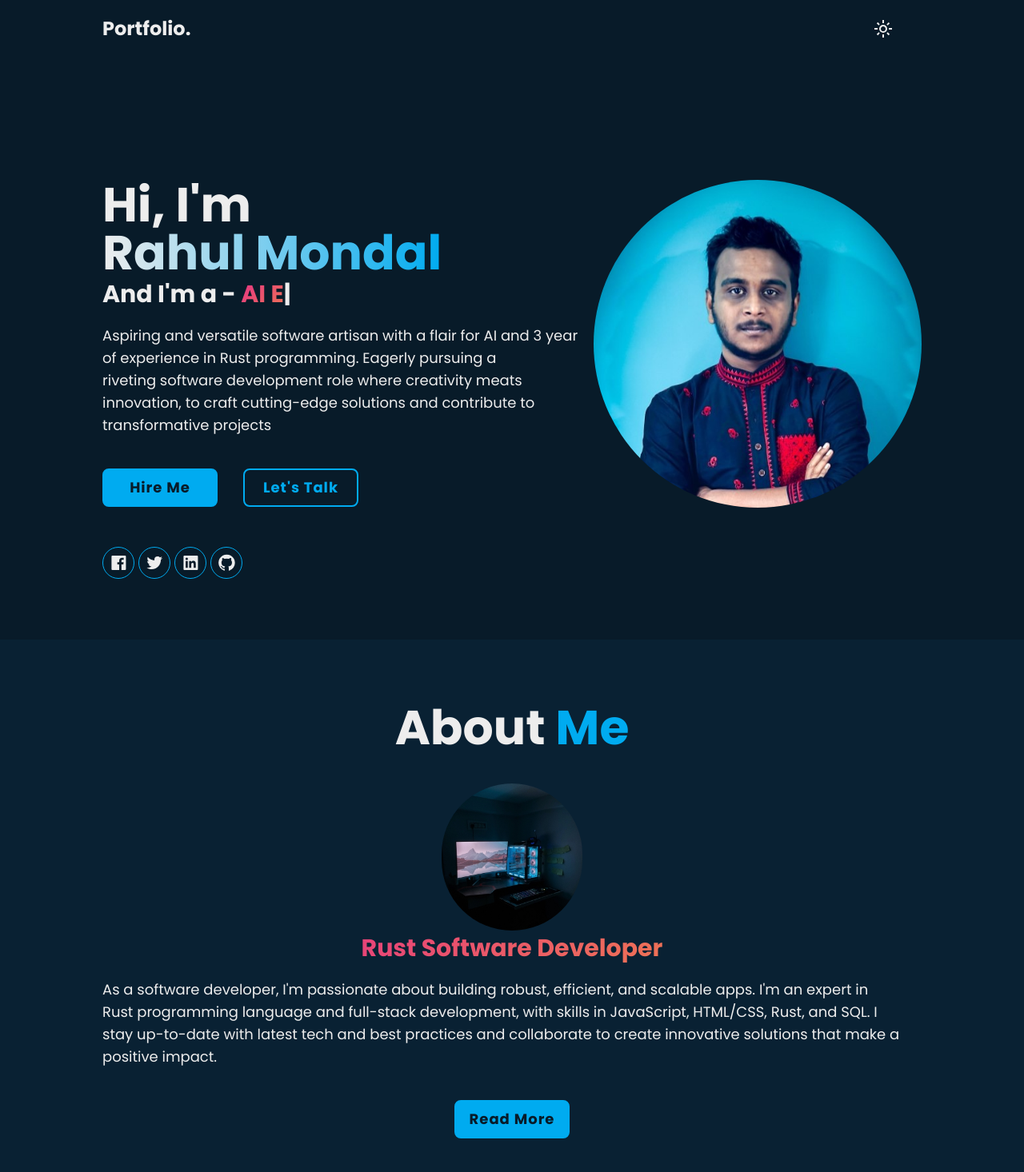
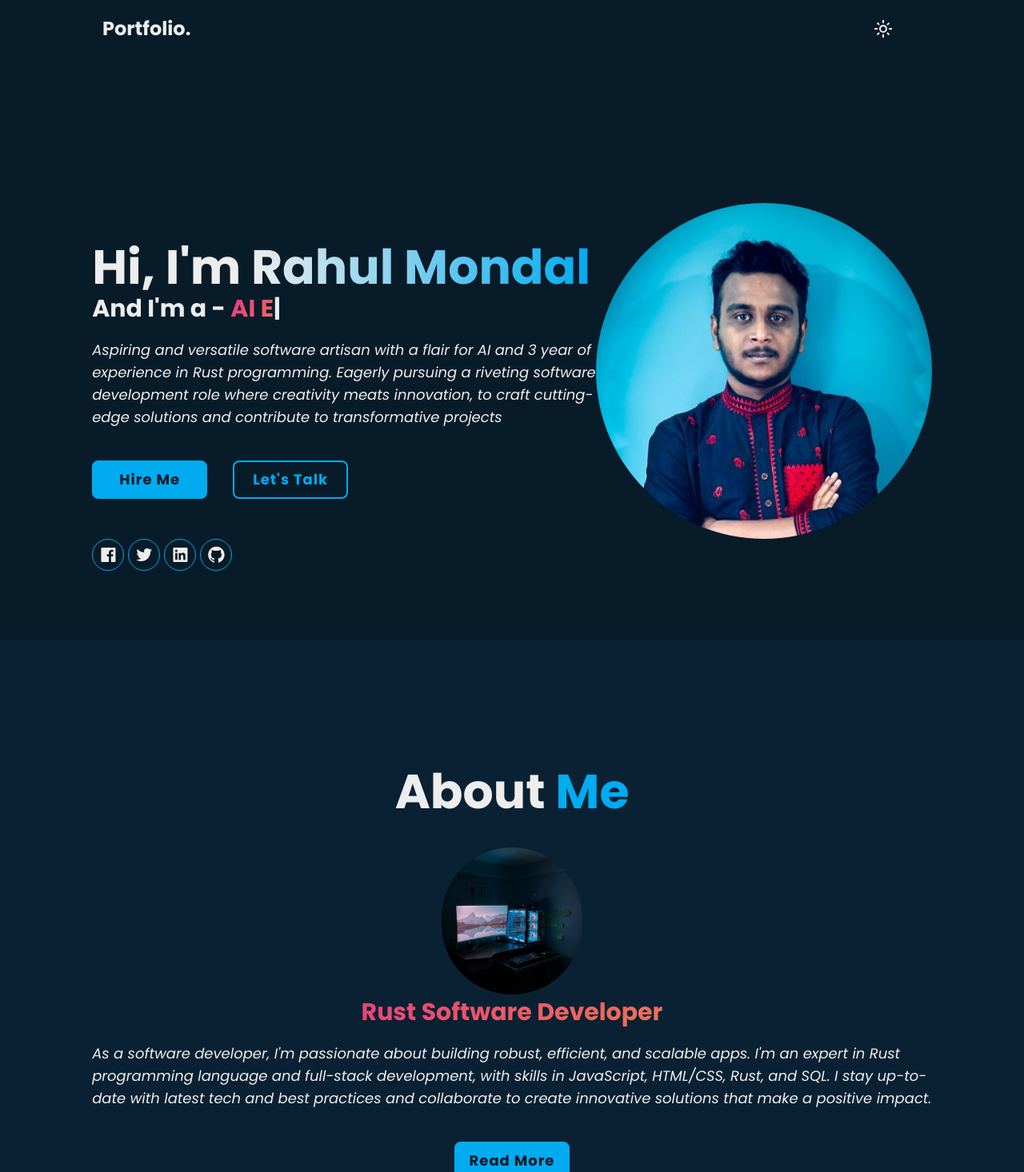
Before and after one commit to Rahul721999/my-portfolio, a React (Vite) app: page / in a window 1280 px wide. Shown: the top 1466 px of the page at 80% size. Built offline with nearby package versions, Linux system fonts and the light colour scheme.

Commit message:
Minor changes

```diff
--- a/src/App.css
+++ b/src/App.css
@@ -102,10 +102,7 @@ header {
   justify-items: center;
   align-items: center;
 
-  padding-left: 10%;
-  padding-right: 10%;
-  padding-top: 5rem;
-  padding-bottom: 20px;
+  padding: 10rem 9% 2rem;
 
   transition-property: color;
   transition-duration: 300ms;
--- a/src/components/SideMenuBar.jsx
+++ b/src/components/SideMenuBar.jsx
@@ -8,7 +8,7 @@ const Menu = ({ closeMenu, toggleTheme, themeIcon}) => {
       <div className="fixed top-0 right-0 z-50 h-full p-5 w-[250px] transition-transform transform translate-x-0 tablet:hidden">
           <div className='flex flex-col p-8 h-2/3 space-y-4 mobile-menu'>
             <button onClick={closeMenu}>
-              <CloseMenuIcon className=""/>
+              <CloseMenuIcon/>
             </button>
             <NavItem className="flex flex-row justify-start items-center nav-bar-component-mobile" closeMenu={closeMenu}/>
             <button onClick={() => { toggleTheme(); closeMenu(); }}>
--- a/src/pages/Aboutpage.jsx
+++ b/src/pages/Aboutpage.jsx
@@ -7,7 +7,7 @@ export default function About() {
             <h1 className='text-4xl font-bold flex justify-center laptop:text-6xl items-center'>About&nbsp;<span className='text-cyan'>Me</span></h1>
             <div className='inline-block justify-center items-center'><AboutImg /></div>
             <h3 className='text-2xl laptop:text-3xl font-bold gradient-text'>Rust Software Developer</h3>
-            <p className="text-pretty items-center flex tablet:text-lg text-sm tablet:text-left my-5 mb-10 ">
+            <p className="italic text-pretty items-center flex tablet:text-lg text-sm tablet:text-left my-5 mb-10 ">
                 As a software developer,
                 I'm passionate about building robust, efficient, and scalable apps.
                 I'm an expert in Rust programming language and full-stack development,
--- a/src/pages/Homepage.jsx
+++ b/src/pages/Homepage.jsx
@@ -26,7 +26,7 @@ const Home = () => {
                         <span className="name-tag"> Rahul Mondal</span>
                     </h1>
                     <h3 className="tablet:text-3xl text-2xl font-bold my-1 designation-tag">And I'm a - <span ref={el} className="gradient-text"></span></h3>
-                    <p className="text-pretty flex tablet:text-lg text-sm tablet:text-left my-5 mb-10 ">
+                    <p className="text-pretty  flex italic tablet:text-lg text-sm laptop:text-left my-5 mb-10 ">
                         Aspiring and versatile software artisan with a flair for AI and 3 year of experience in Rust programming.
                         Eagerly pursuing a riveting software development role where creativity meats innovation,
                         to craft cutting-edge solutions and contribute to transformative projects
```
